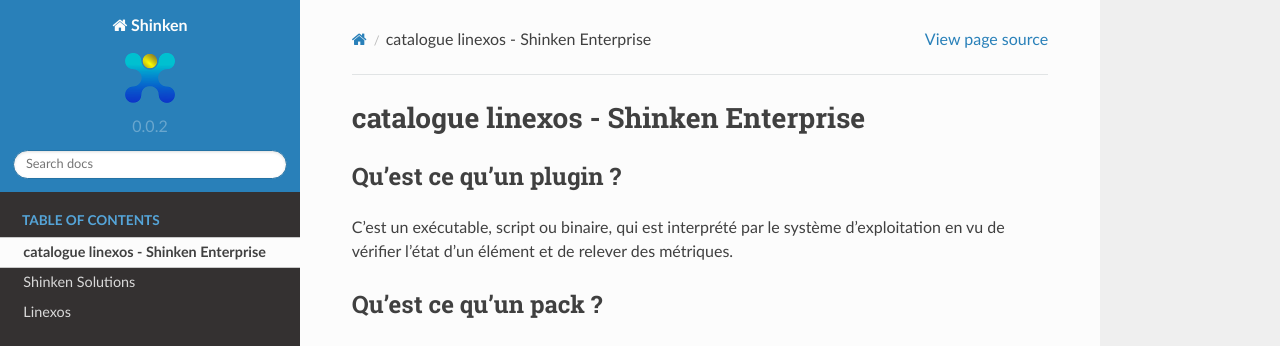
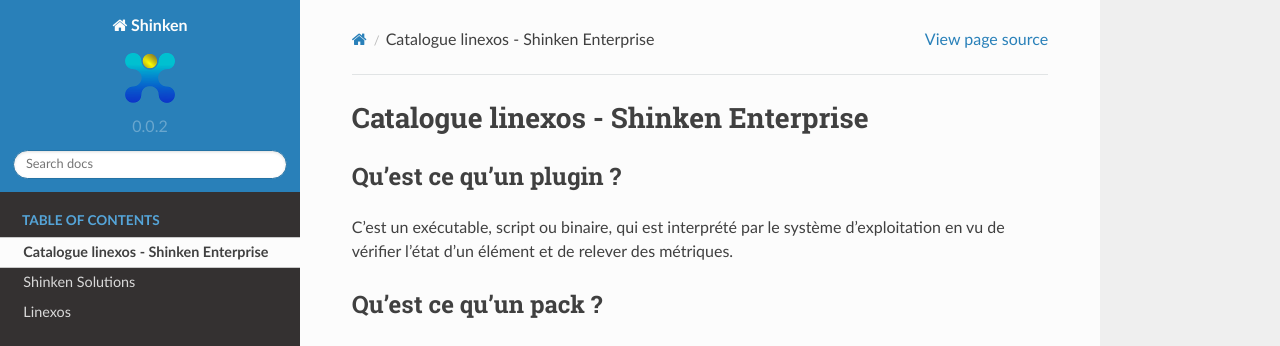
Before and after one commit to Geoglinexos/readthedocs, a Sphinx documentation site: the page built from source/index/inde2.rst, in a window 1280 px wide and 1357 px high. Shown: the top 346 px of the window. Built offline with Sphinx 7.4.7 and the Read the Docs theme 2.0.0, drawn with Linux system fonts in a browser that asks for light colours; pages that are not in the unit, such as notebooks, are missing from menus.

Commit message:
title updated

```diff
--- a/source/index/inde2.rst
+++ b/source/index/inde2.rst
@@ -1,4 +1,4 @@
-catalogue linexos - Shinken Enterprise
+Catalogue linexos - Shinken Enterprise
 ======================================
 
 Qu'est ce qu'un plugin ?
```
